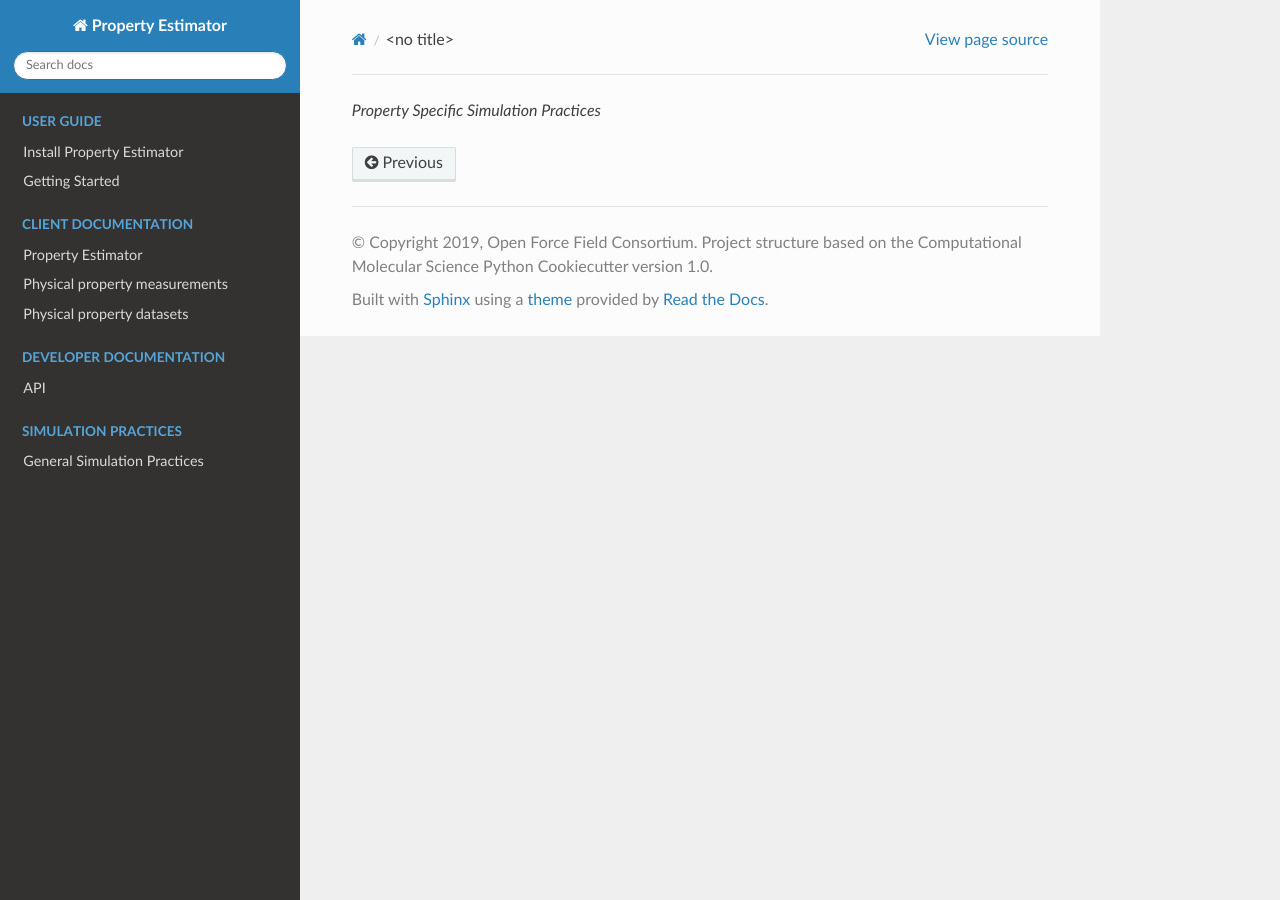
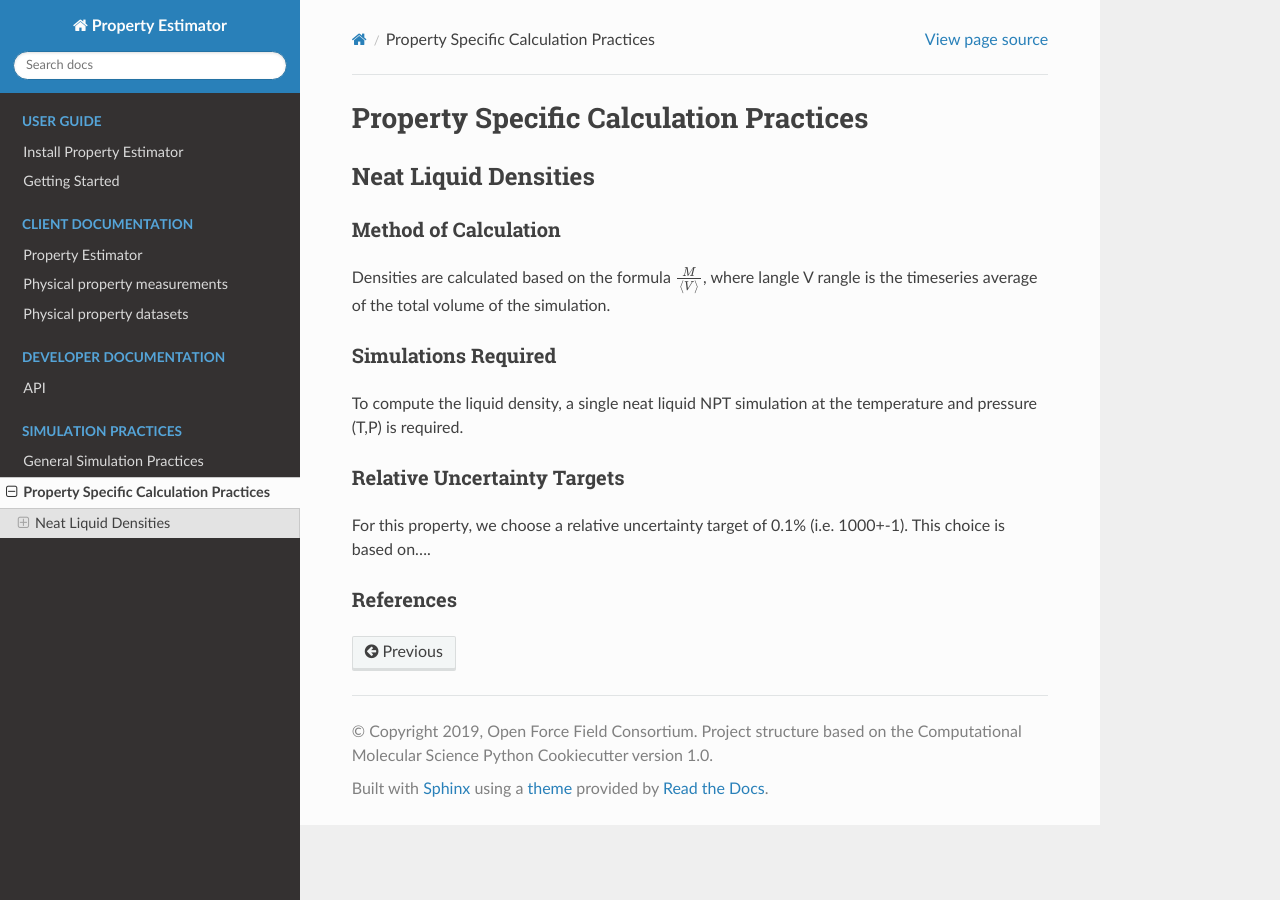
Before and after one commit to openforcefield/openff-evaluator, a Sphinx documentation site: the page built from docs/property_simulation_practices.rst, in a window 1280 px wide. Built offline with Sphinx 7.4.7 and the Read the Docs theme 2.0.0, drawn with Linux system fonts in a browser that asks for light colours.

Commit message:
Update property_simulation_practices.rst

```diff
--- a/docs/property_simulation_practices.rst
+++ b/docs/property_simulation_practices.rst
@@ -1 +1,24 @@
-*Property Specific Simulation Practices*
+Property Specific Calculation Practices
+======================================
+
+Neat Liquid Densities
+-------
+
+Method of Calculation
+~~~~~~~~~~~~~~~~~~~~~
+
+Densities are calculated based on the formula :math:`\frac{M}{\langle V \rangle}`, where \langle V \rangle is the timeseries average of the total volume of the simulation.
+
+Simulations Required
+~~~~~~~~~~~~~~~~~~~~~
+
+To compute the liquid density, a single neat liquid NPT simulation at the temperature and pressure (T,P) is required.
+
+Relative Uncertainty Targets
+~~~~~~~~~~~~~~~~~~~~~~~~~~~~
+
+For this property, we choose a relative uncertainty target of 0.1% (i.e. 1000+-1).  This choice is based on....
+
+
+References
+~~~~~~~~~~~~
```
